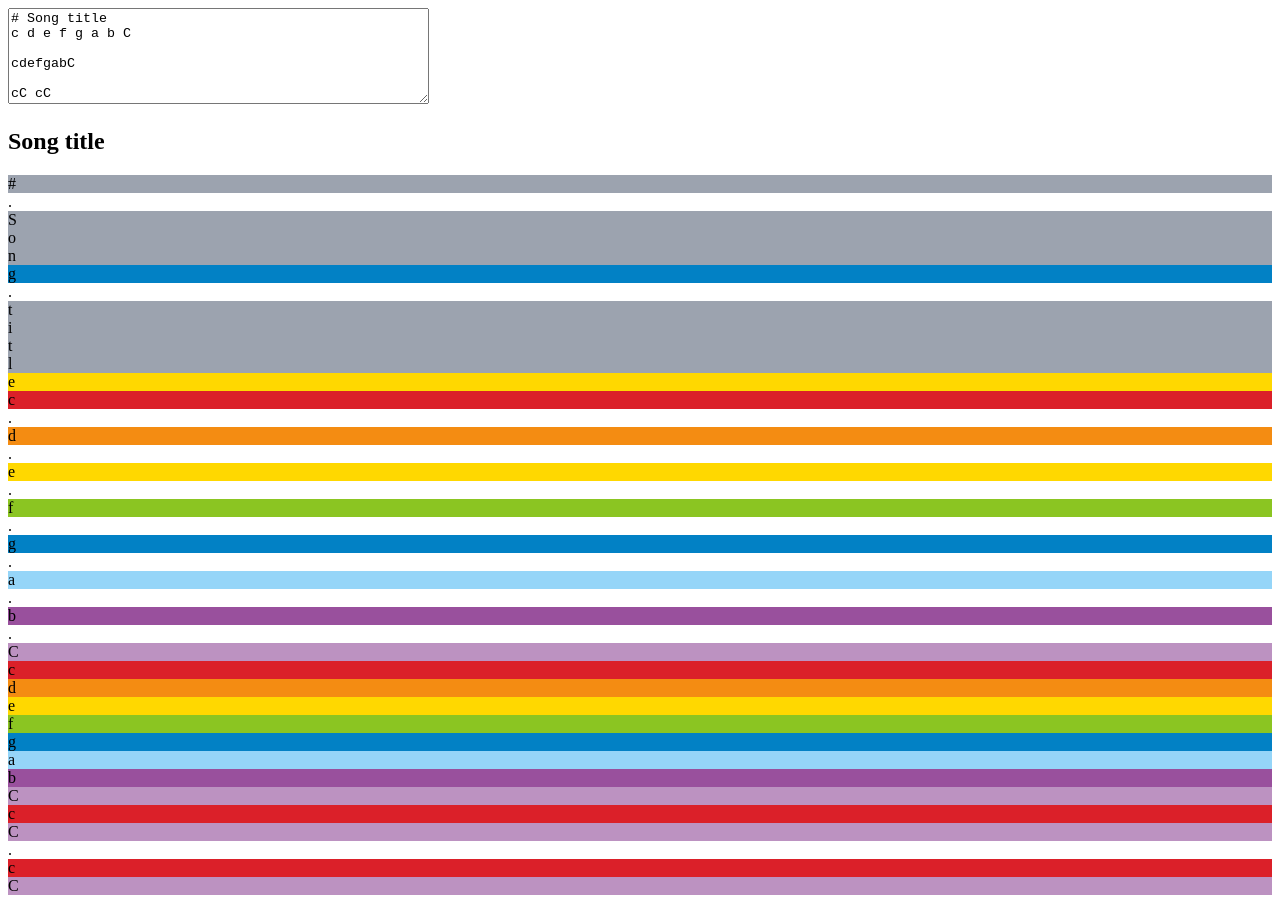
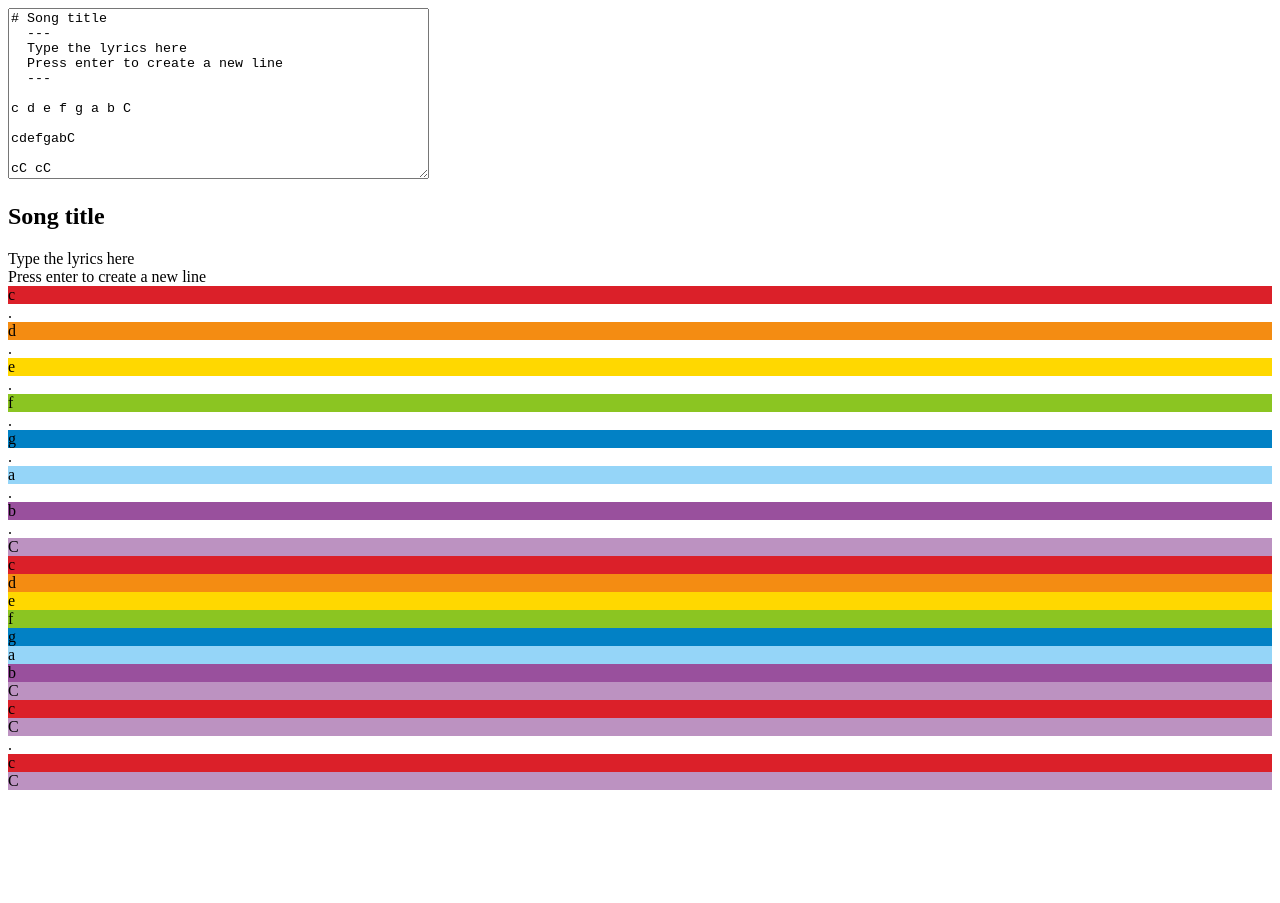
Before and after one commit to aedificatorum/note-maker, a Next.js app: page / in a window 1280 px wide. After the commit the page ends 800 px from the top, so only its background shows below. Built offline with nearby package versions, Linux system fonts and the light colour scheme; a web font is replaced by a local one.

Commit message:
add line breaks

```diff
--- a/pages/index.js
+++ b/pages/index.js
@@ -67,6 +67,14 @@ const SongNotes = ({ noteLines }) => {
   );
 };
 
+const DisplayLyrics = ({ lyrics }) => {
+  const splitLyrics = lyrics.split('\n');
+
+  return splitLyrics.map((lyric, line) => {
+    return <div key={line}>{lyric}</div>;
+  });
+};
+
 const parseSong = (song) => {
   let songLines = song.split('\n');
   let title = '';
@@ -89,6 +97,11 @@ const parseSong = (song) => {
 
 export default function Home() {
   const defaultSong = `# Song title
+  ---
+  Type the lyrics here
+  Press enter to create a new line
+  ---
+
 c d e f g a b C
 
 cdefgabC
@@ -117,7 +130,7 @@ cC cC`;
           {songTitle.length > 0 ? (
             <h2 className="text-4xl p-2 mb-4 font-bold">{songTitle}</h2>
           ) : null}
-          {lyrics.length > 0 ? lyrics : null}
+          <DisplayLyrics lyrics={lyrics} />
           <SongNotes noteLines={noteLines} />
         </section>
       </main>
```
